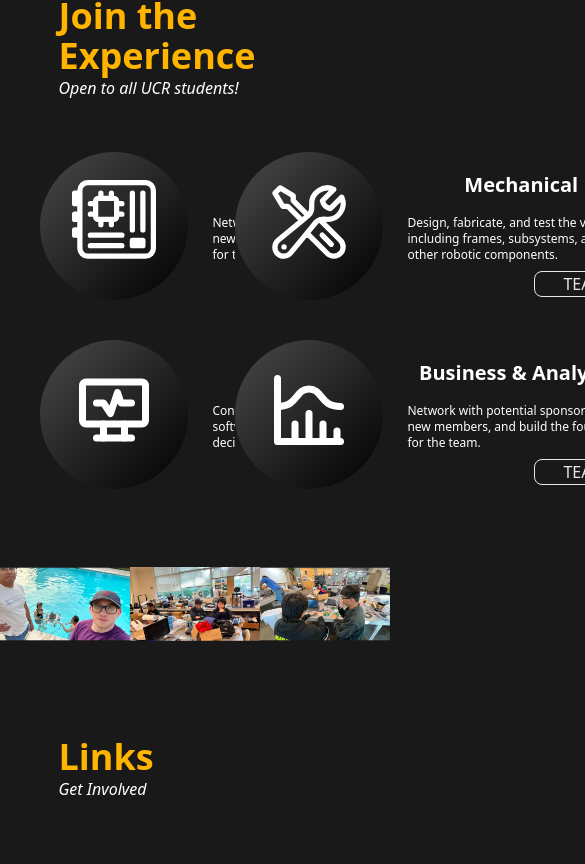
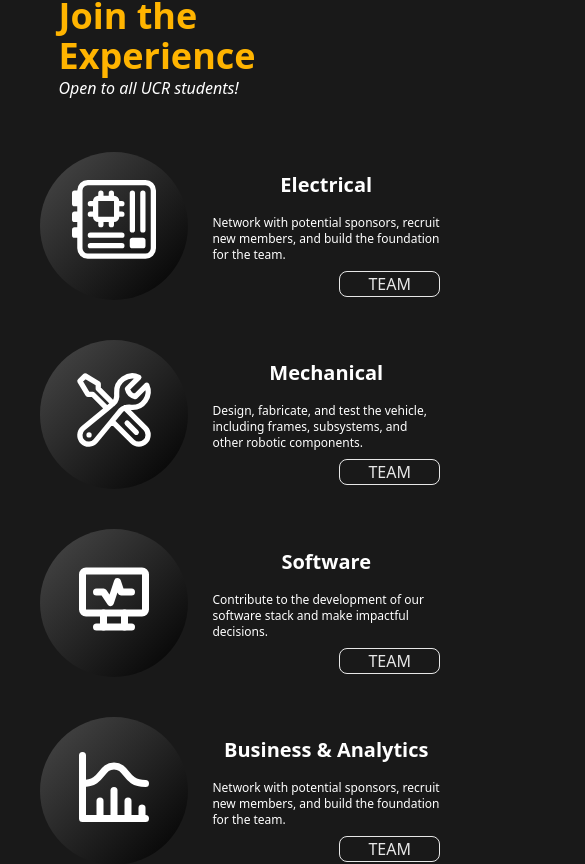
Before and after one commit to acm-ucr/robosub-website, a Next.js app: page / in a window 390 px wide. Shown: the part 1736-2600 px from the top of the page, 585 px wide, since content can reach past the window. Built offline with nearby package versions, Linux system fonts and the light colour scheme.

Commit message:
small change in JoinTeams.jsx for mobile responsevness

```diff
--- a/src/components/home/JoinTeams.jsx
+++ b/src/components/home/JoinTeams.jsx
@@ -3,7 +3,7 @@
 
 const JoinTeams = () => {
   return (
-    <div className="grid grid-cols-2 mb-[15%]">
+    <div className="grid grid-cols-1 md:grid-cols-2">
       {joinTeam.map((item, index) => (
         <JoinTeam
           key={index}
```
